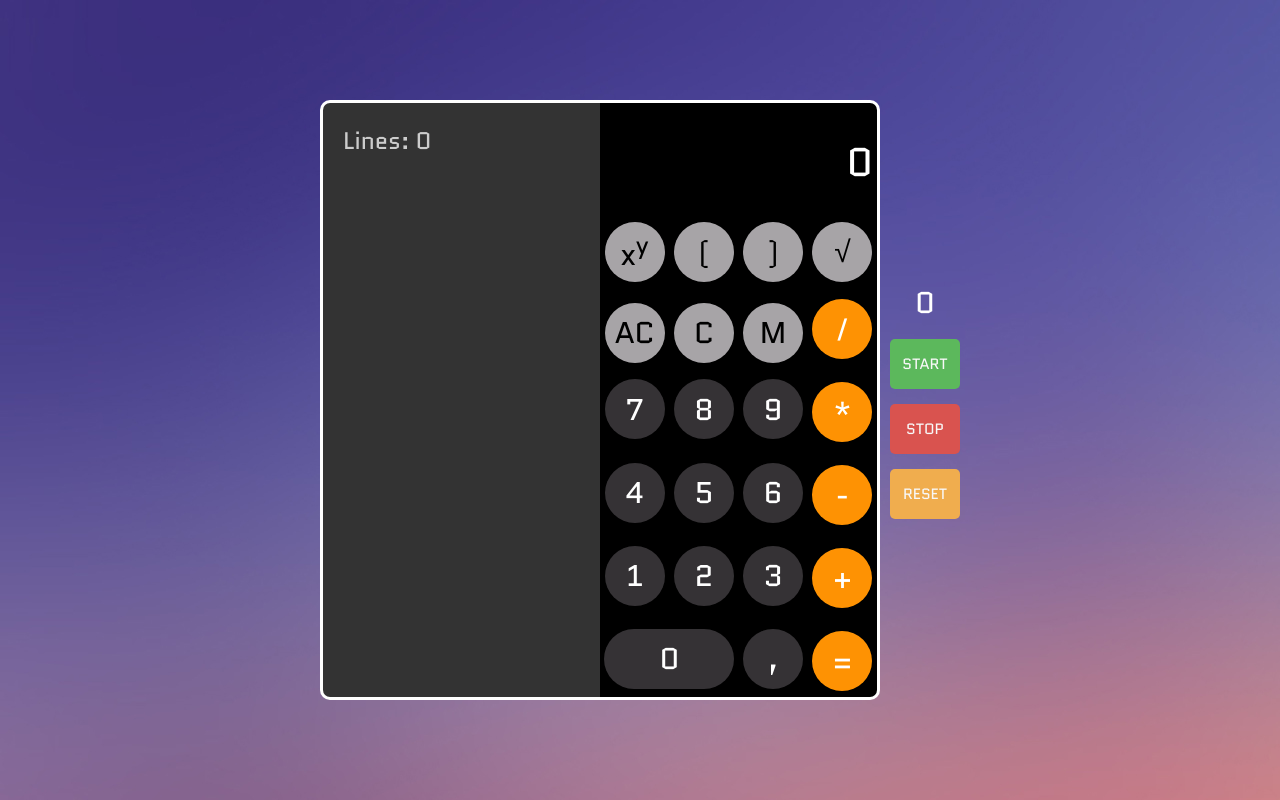
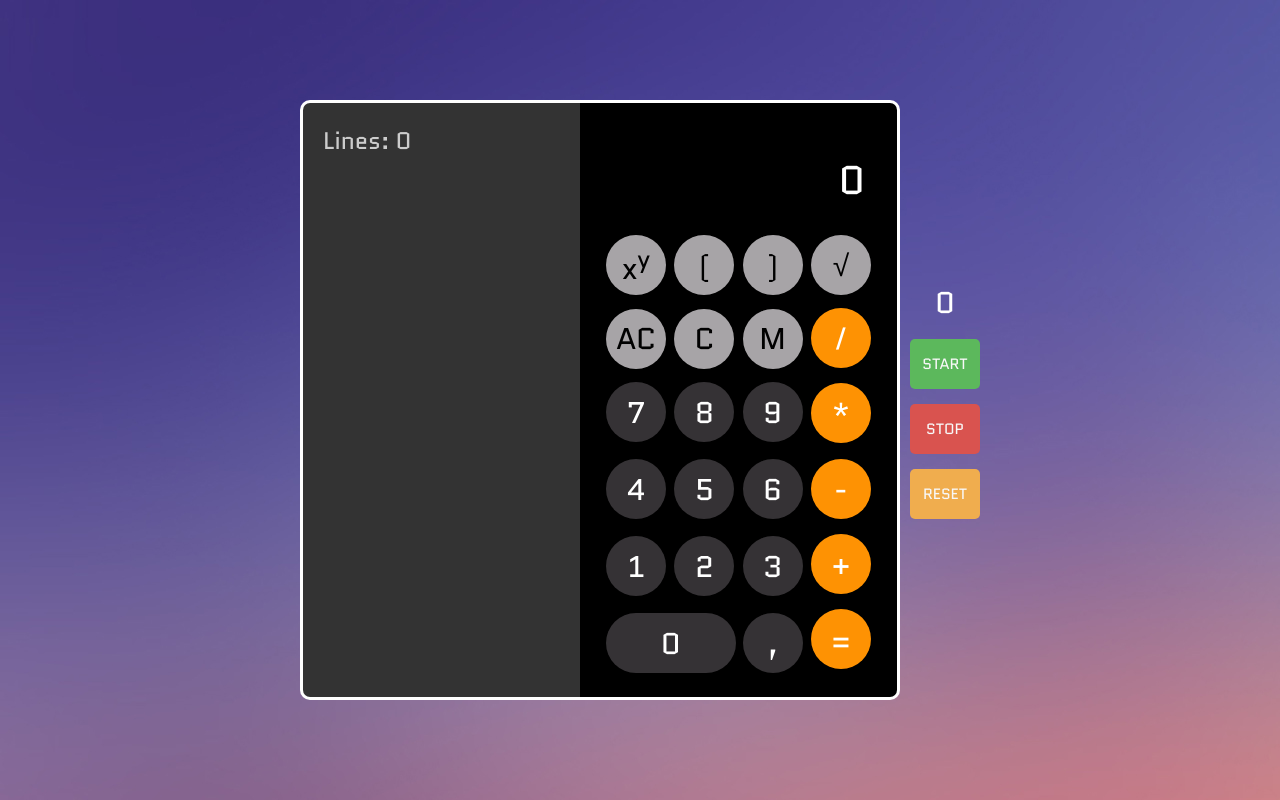
Before and after one commit to michelebyman/Project-Calculus, a plain HTML site: page index.html in a window 1280 px wide. Drawn offline with nearby package versions, Linux system fonts and the light colour scheme.

Commit message:
css fixed wrapper and buttons

```diff
--- a/master.css
+++ b/master.css
@@ -26,16 +26,17 @@ body {
 }
 
 .wrapper {
-  width: 28rem;
+  width: 32rem;
   height: 60rem;
   border-radius: 0 1rem 1rem 0;
   border: 3px solid white;
   border-left: 0px;
+  padding: 22px;
 }
 
 .display {
   font-family: 'Quantico', sans-serif;
-  width: 27.3rem;
+  width: 100%;
   height: 20%;
   font-size: 4rem;
   text-align: end;
@@ -43,7 +44,7 @@ body {
   color: white;
   border-top-left-radius: 1rem;
   border-top-right-radius: 1rem;
-  margin-right: .5rem;
+  padding-right: 10px;
 }
 
 .moreFunctions {
```
